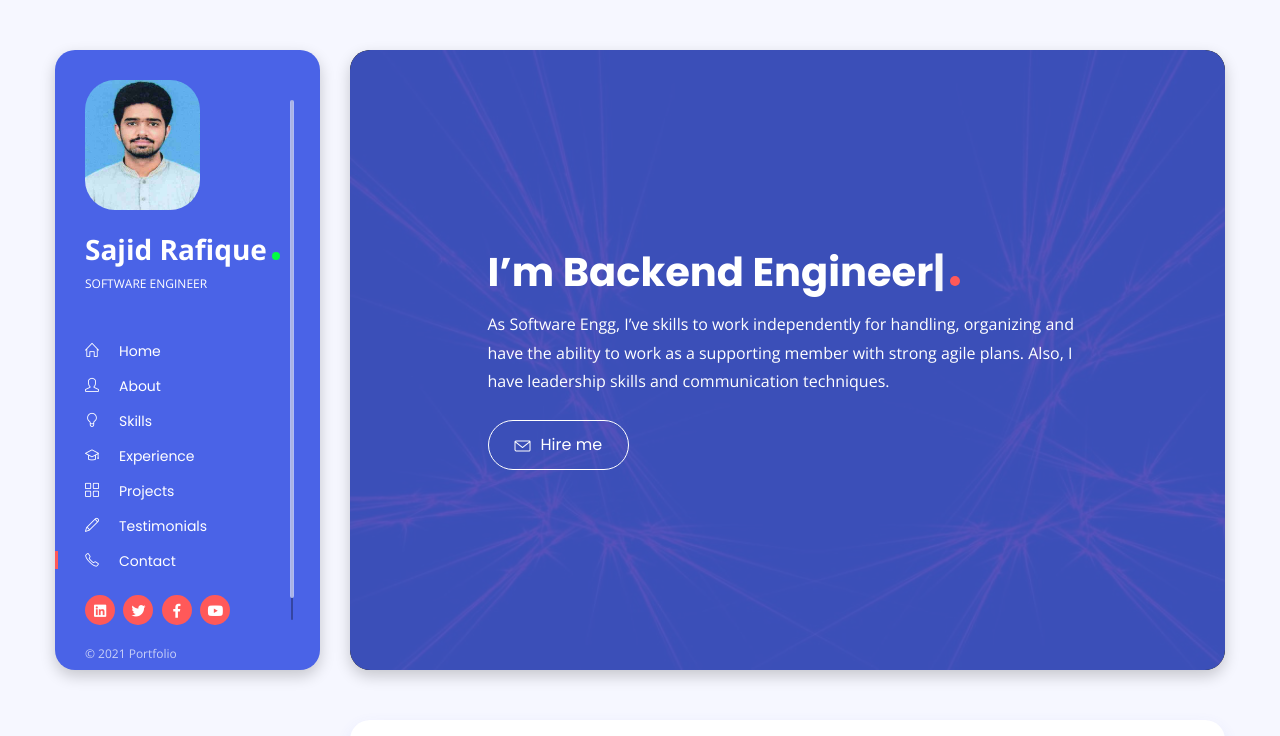
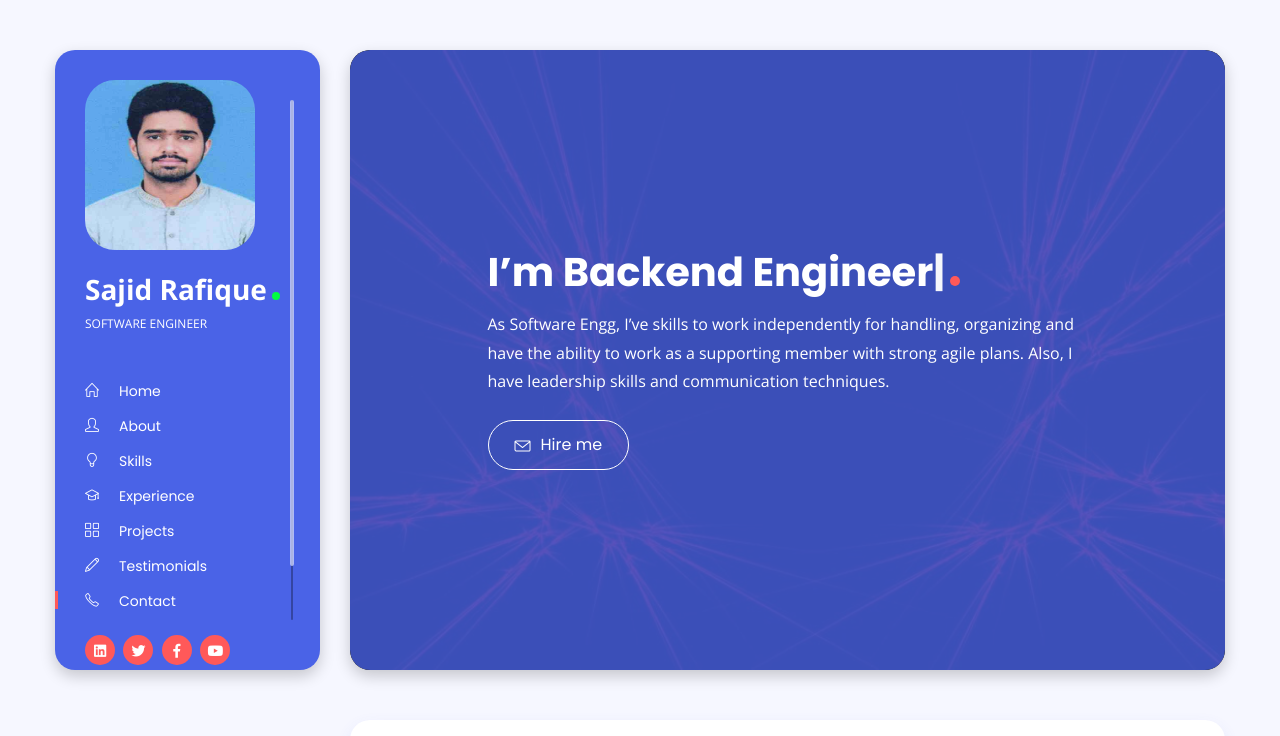
Before and after one commit to sajid-rafique/portfolio, a plain HTML site: page index.html in a window 1280 px wide. Shown: the top 736 px of the page. Drawn offline with nearby package versions, Linux system fonts and the light colour scheme.

Commit message:
Update style.css

```diff
--- a/css/style.css
+++ b/css/style.css
@@ -12,9 +12,11 @@ body {
   overflow-x: hidden;
 }
 .profile-Img {
-    height: 130px;
+    height: 170px;
     border-radius: 30px;
-    width: 115px;
+    width: 170px;
+    image-rendering: auto;
+    filter: opacity(0.9);
 }
 
 img {
```
